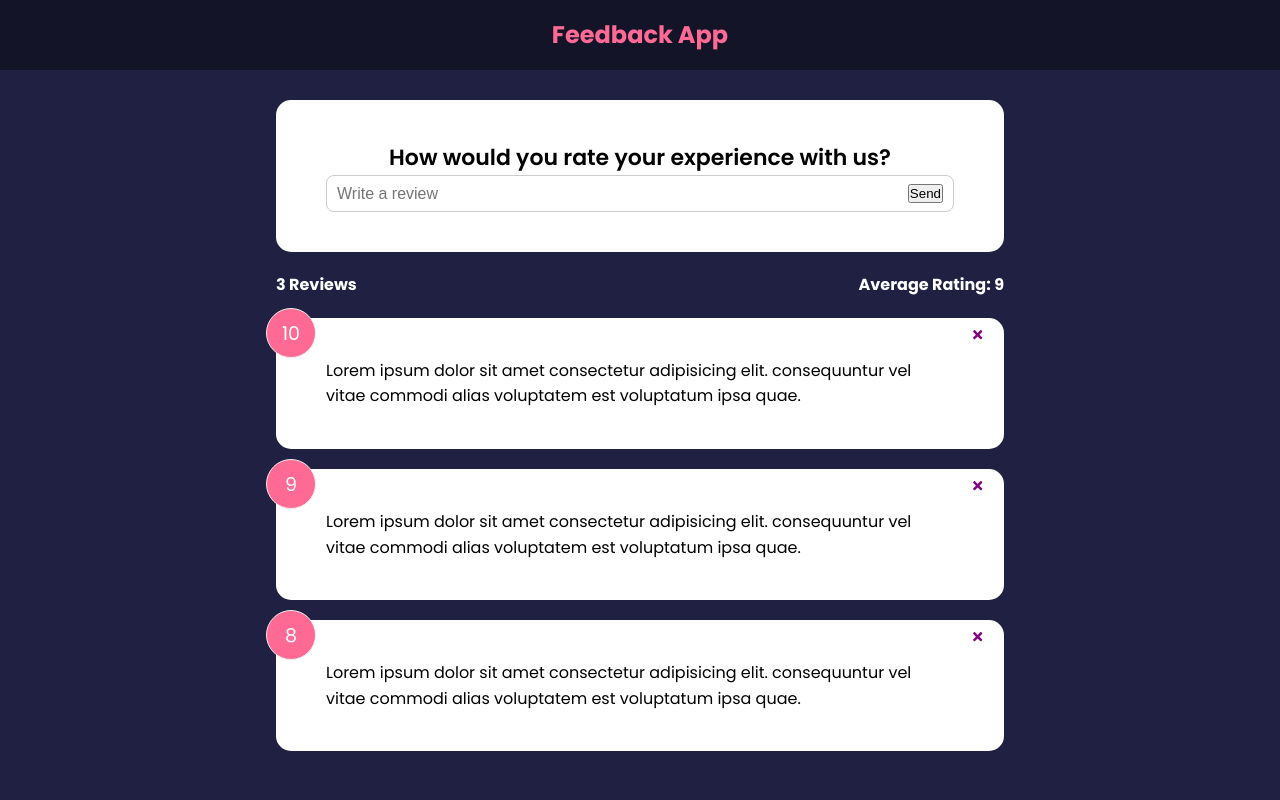
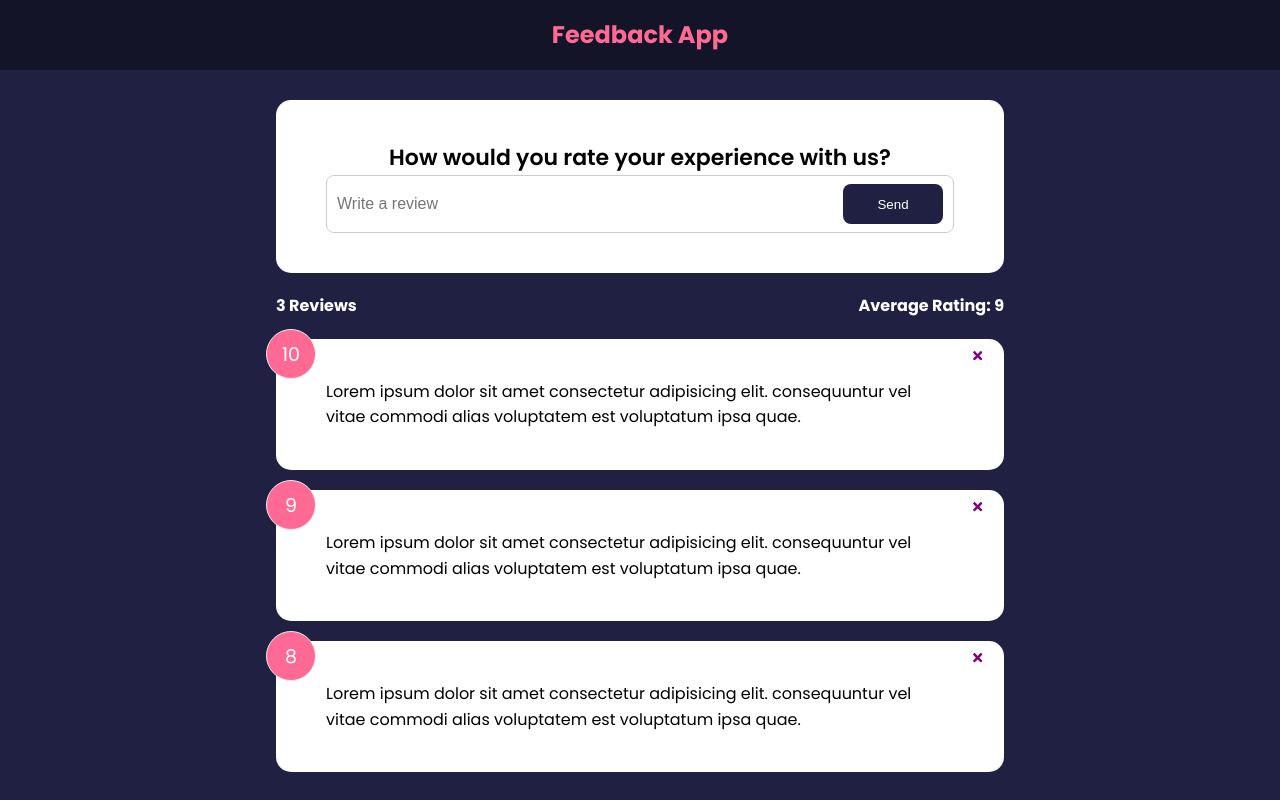
Before and after one commit to titasas/feedback-app, a React (Create React App) app in the folder feedback-app/: page / in a window 1280 px wide. Built offline with nearby package versions, Linux system fonts and the light colour scheme.

Commit message:
Customize the button component

```diff
--- a/feedback-app/src/Components/FeedbackForm.jsx
+++ b/feedback-app/src/Components/FeedbackForm.jsx
@@ -1,5 +1,6 @@
 import { useState } from "react";
 import { Card } from "./shared/Card";
+import { Button } from "./shared/Button";
 
 export function FeedbackForm() {
   const [text, setText] = useState("");
@@ -20,7 +21,7 @@
             placeholder="Write a review"
             value={text}
           />
-          <button type="submit">Send</button>
+          <Button type="submit">Send</Button>
         </div>
       </form>
     </Card>
--- /dev/null
+++ b/feedback-app/src/Components/shared/Button.jsx
@@ -0,0 +1,22 @@
+import PropTypes from "prop-types";
+
+export function Button({ children, version, type, isDisabled }) {
+  return (
+    <button type={type} disabled={isDisabled} className={`btn btn-${version}`}>
+      {children}
+    </button>
+  );
+}
+
+Button.defaultProps = {
+  version: "primary",
+  type: "button",
+  isDisabled: false,
+};
+
+Button.propTypes = {
+  children: PropTypes.node.isRequired,
+  version: PropTypes.string,
+  type: PropTypes.string,
+  isDisabled: PropTypes.bool,
+};
```
